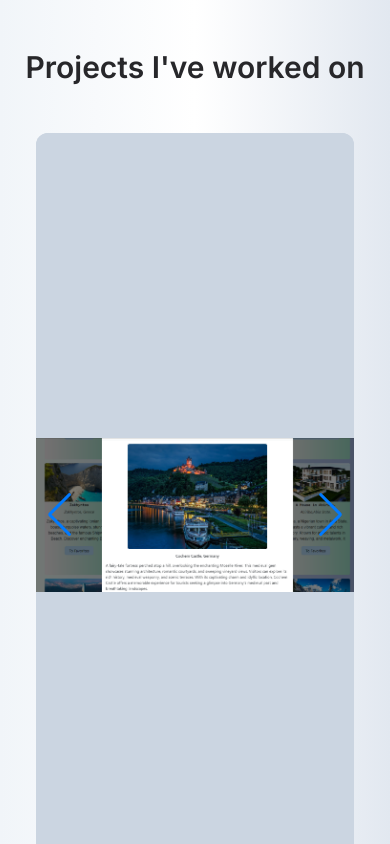
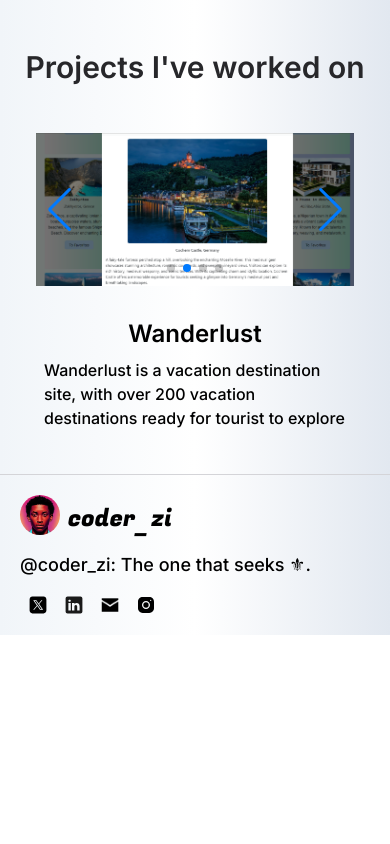
Before and after one commit to EmmanuelOta/coder_zi, a Next.js app: page / in a window 390 px wide. Shown: the part 1740-2584 px from the top of the page. After the commit the page ends 2375 px from the top, so only its background shows below. Built offline with nearby package versions, Linux system fonts and the light colour scheme.

Commit message:
Fixed image responsiveness on mobile for swiper slider-1

```diff
--- a/app/components/picture-slider/Slider.js
+++ b/app/components/picture-slider/Slider.js
@@ -21,11 +21,11 @@ export default function Slider({ pictures }) {
 			loop={true}
 			spaceBetween={0}
 			slidesPerView={1}
-			className="w-full h-[calc(100vh-80px)] md:h-[650px]"
+			className="w-full h-max"
 		>
 			{pictures.map((picture, index) => (
 				<SwiperSlide key={index} className="w-full h-full">
-					<div className="flex items-center justify-center bg-slate-300 dark:bg-zinc-700 w-full h-full bg-cover bg-center rounded-xl">
+					<div className="flex items-center justify-center bg-slate-300 dark:bg-zinc-700 w-full h-full rounded-xl">
 						<img
 							src={`images/wanderlust-images/${picture}`}
 							alt={picture}
```
